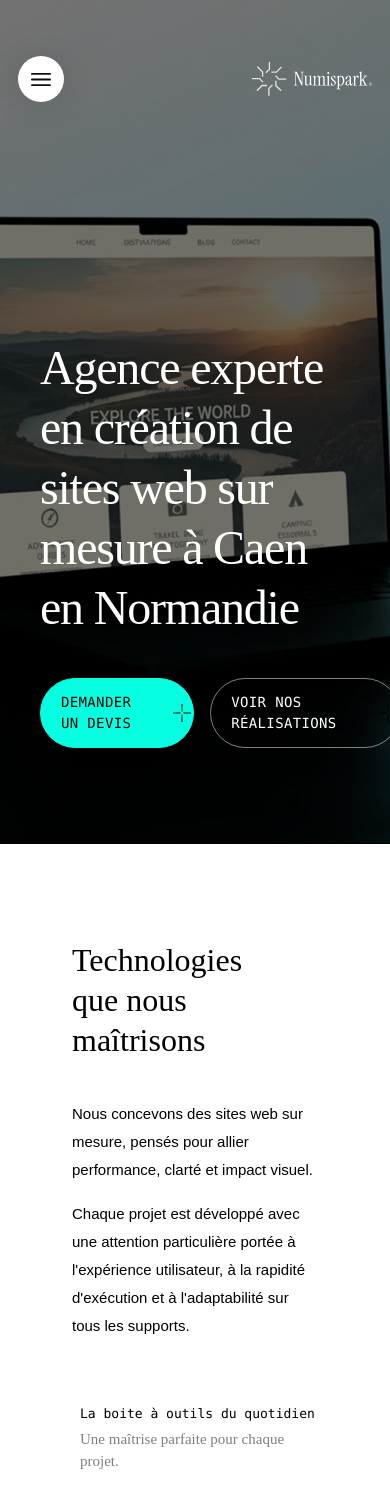
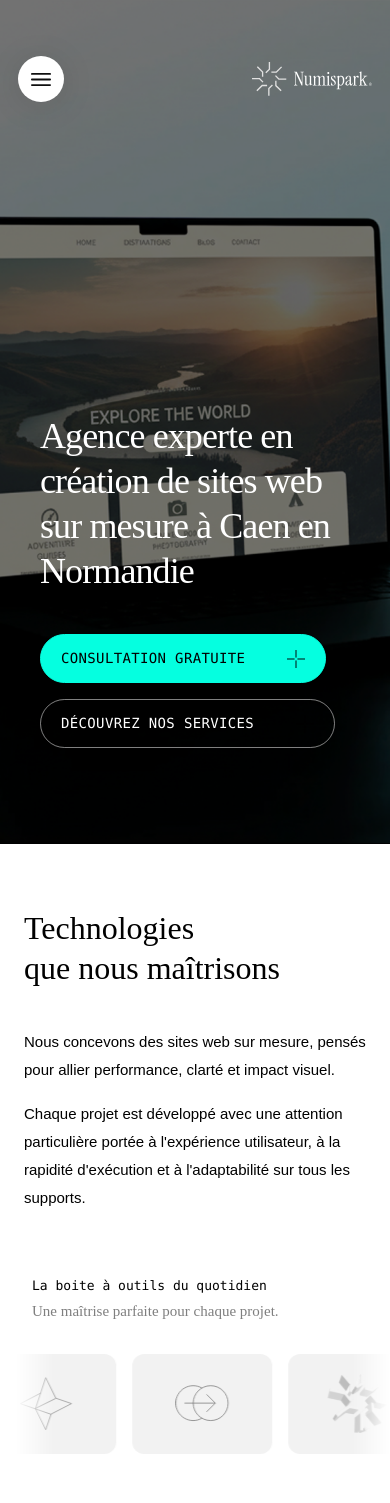
Before and after one commit to karandeep4423/numispark-new, a Next.js app: page /services/creation-de-site-web in a window 390 px wide. Shown: the top 1503 px of the page. Built offline with nearby package versions, Linux system fonts and the light colour scheme.

Commit message:
Refactor layout and styling in ProcessTimelineSection, ServicesPage, and WebCreationPage for improved responsiveness and user experience

```diff
--- a/app/components/ProcessTimelineSection.tsx
+++ b/app/components/ProcessTimelineSection.tsx
@@ -194,7 +194,7 @@ export default function ProcessTimelineSection({
                 </div>
 
                 {/* Diamond marker */}
-                <div className="w-8 md:w-14 flex justify-center items-start shrink-0 relative z-10 pt-1 md:pt-6">
+                <div className="w-8 md:w-14 ml-1.5 md:ml-0 flex justify-center items-start shrink-0 relative z-10 pt-1 md:pt-6">
                   <div
                     ref={(el) => { markerRefs.current[index] = el; }}
                     className="relative flex h-8 w-8 items-center justify-center"
--- a/app/components/ServicesPage.tsx
+++ b/app/components/ServicesPage.tsx
@@ -176,7 +176,7 @@ function ArrowIcon() {
 
 function ServiceCard({ service }: { service: (typeof SERVICES)[number] }) {
   return (
-    <div className="flex h-screen w-full overflow-hidden border-y border-[#dadada] bg-white">
+    <div className="flex flex-col h-screen w-full overflow-hidden border-y border-[#dadada] bg-white lg:flex-row">
       <div className="relative grid flex-1 grid-rows-[auto_1fr_auto] px-10 pt-12 pb-8 md:px-16 lg:px-20 xl:px-24 xl:pt-18 xl:pb-10">
         <p className="absolute top-[6%] left-[4%] font-mono text-[13px] text-[#8f8f8f]">
           {service.num}
@@ -223,7 +223,7 @@ function ServiceCard({ service }: { service: (typeof SERVICES)[number] }) {
         </div>
       </div>
 
-      <div className="relative hidden shrink-0 overflow-hidden lg:block lg:w-[46%] xl:w-[48%]">
+      <div className="relative block shrink-0 overflow-hidden h-[38%] w-full lg:h-auto lg:w-[46%] xl:w-[48%]">
         {service.img ? (
           // eslint-disable-next-line @next/next/no-img-element
           <img
@@ -270,10 +270,7 @@ export default function ServicesPage() {
         />
 
         <div className="relative z-10 max-w-7xl w-full mx-auto px-10 md:px-20">
-          <p className="mb-6 font-mono text-[11px] uppercase tracking-widest text-white/40">
-            {"{ Nos services }"}
-          </p>
-          <h1 className="font-[Neue_Montreal] text-[52px] font-medium leading-[1.15] text-white">
+          <h1 className="font-[Neue_Montreal] text-4xl sm:text-[52px] font-medium leading-[1.15] text-white">
             Une agence digitale globale <br className="hidden md:block" />
             qui accompagne la transformation
             <br className="hidden md:block" />
--- a/app/components/WebCreationPage.tsx
+++ b/app/components/WebCreationPage.tsx
@@ -171,19 +171,19 @@ export default function WebCreationPage() {
 
         {/* Bottom-left content */}
         <div className="relative max-w-7xl mx-auto w-full z-10 flex-1 flex flex-col justify-end px-10 md:px-20 pb-24">
-          <h1 className="font-[Neue_Montreal] text-5xl text-white leading-tight tracking-tight mb-10">
+          <h1 className="font-[Neue_Montreal] text-4xl sm:text-5xl text-white leading-tight tracking-tight mb-10">
             Agence experte en création de sites web sur mesure à Caen en
             Normandie
           </h1>
-          <div className="flex items-center gap-4">
-            <CtaButton href="/contact" variant="filled-cyan">Demander un devis</CtaButton>
-            <CtaButton href="/projets" variant="outline-light">Voir nos réalisations</CtaButton>
+          <div className="flex flex-col items-start sm:flex-row sm:items-center gap-4">
+            <CtaButton href="/contact" variant="filled-cyan">Consultation gratuite</CtaButton>
+            <CtaButton href="/projets" variant="outline-light">Découvrez nos services</CtaButton>
           </div>
         </div>
       </section>
 
       {/* ── 2. Technologies ──────────────────────────────────────────────── */}
-      <section className="pt-24 px-12 bg-white">
+      <section className="pt-16 sm:pt-24  bg-white">
         {/* 2-col header */}
         <div className="mx-auto grid max-w-7xl w-full gap-10 px-6 sm:px-8 lg:grid-cols-[minmax(0,0.75fr)_minmax(0,1fr)] lg:px-12 xl:px-16">
           <div>
@@ -216,7 +216,7 @@ export default function WebCreationPage() {
           </h2>
         </div>
         {/* 2×2 grid */}
-        <div className="grid grid-cols-2 mt-10 max-w-7xl mx-auto w-full">
+        <div className="grid grid-cols-1 md:grid-cols-2 mt-10 max-w-7xl mx-auto w-full">
           {FEATURES_TOP.map((card) => (
             <FeatureCardItem key={card.number + card.title} card={card} />
           ))}
@@ -267,7 +267,7 @@ export default function WebCreationPage() {
 
       {/* ── 5. Features — bottom 4 ──────────────────────────────────────── */}
       <section className="bg-white">
-        <div className="grid grid-cols-2 max-w-7xl mx-auto w-full">
+        <div className="grid grid-cols-1 md:grid-cols-2 max-w-7xl mx-auto w-full">
           {FEATURES_BOTTOM.map((card) => (
             <FeatureCardItem key={card.number + card.title} card={card} />
           ))}
```
